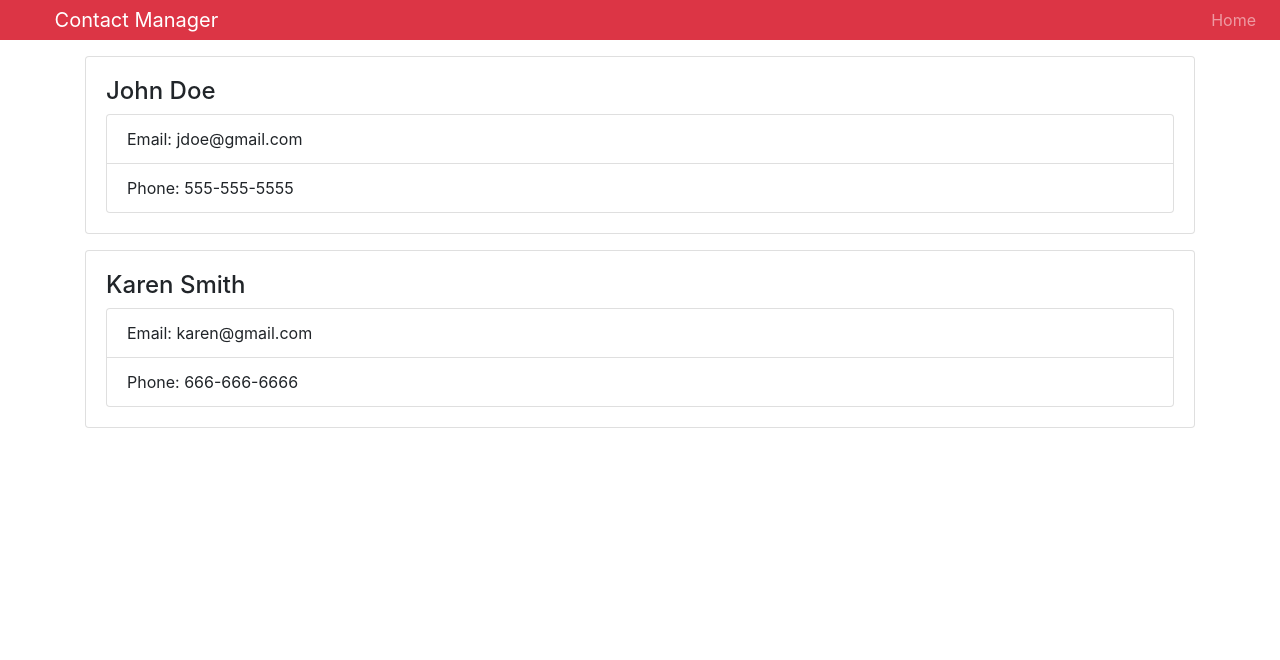
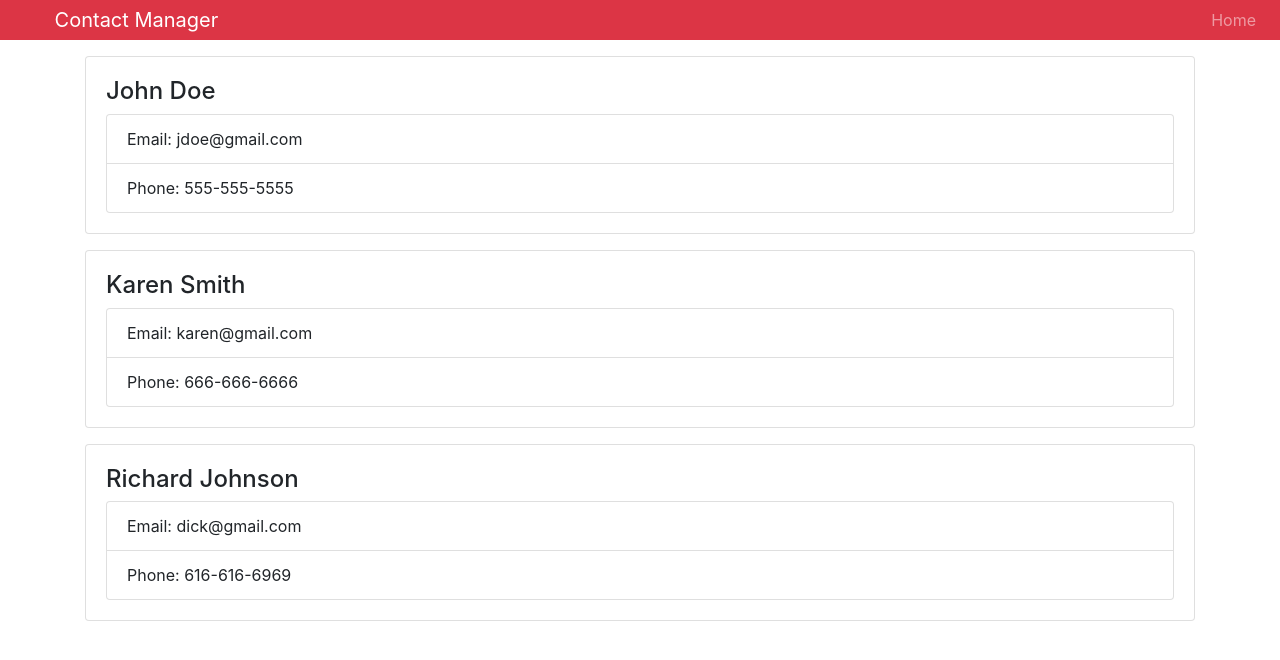
Before and after one commit to kpruehss/contactmanager, a React (Create React App) app: page / in a window 1280 px wide. Shown: the top 660 px of the page. Built offline with nearby package versions, Linux system fonts and the light colour scheme.

Commit message:
Moved contact info into container and adjusted propTypes

```diff
--- a/src/App.js
+++ b/src/App.js
@@ -1,5 +1,5 @@
 import React, { Component } from 'react';
-import Contact from './components/Contact';
+import Contacts from './components/Contacts';
 import Header from './components/Header';
 
 import 'bootstrap/dist/css/bootstrap.min.css';
@@ -11,16 +11,7 @@ class App extends Component {
       <div className="App">
         <Header branding='Contact Manager'/>
         <div className="container">
-          <Contact
-            name='John Doe'
-            email='jdoe@gmail.com'
-            phone='555-555-5555'
-          />
-          <Contact
-            name='Karen Smith'
-            email='karen@gmail.com'
-            phone='666-666-6666'
-          />
+          <Contacts />
         </div>
       </div>
     );
--- a/src/components/Contact.js
+++ b/src/components/Contact.js
@@ -4,7 +4,7 @@ import PropTypes from 'prop-types';
 
 class Contact extends Component {
   render() {
-    const {name, email, phone} = this.props;
+    const {name, email, phone} = this.props.contact;
     return (
       <div className='card card-body mb-3'>
         <h4>{name}</h4>
@@ -17,10 +17,8 @@ class Contact extends Component {
   }
 }
 
-Contact.proppTypes = {
-  name: PropTypes.string.isRequired,
-  email: PropTypes.string.isRequired,
-  phone: PropTypes.string.isRequired
+Contact.propTypes = {
+  contact: PropTypes.object.isRequired
 };
 
 export default Contact;
--- a/src/components/Contacts.js
+++ b/src/components/Contacts.js
@@ -1,10 +1,41 @@
 import React, { Component } from 'react';
+import Contact from './Contact';
 
 class Contacts extends Component {
+  state = {
+    contacts: [
+      {
+        id: 1,
+        name: 'John Doe',
+        email: 'jdoe@gmail.com',
+        phone: '555-555-5555'
+      },
+      {
+        id: 2,
+        name: 'Karen Smith',
+        email: 'karen@gmail.com',
+        phone: '666-666-6666'
+      },
+      {
+        id: 3,
+        name: 'Richard Johnson',
+        email: 'dick@gmail.com',
+        phone: '616-616-6969'
+      }
+    ]
+  };
+
+
   render() {
+    const {contacts} = this.state;
     return (
       <div>
-
+        {contacts.map(contact => (
+          <Contact
+            key={contact.id}
+            contact={contact}
+          />
+        ))}
       </div>
     );
   }
```
